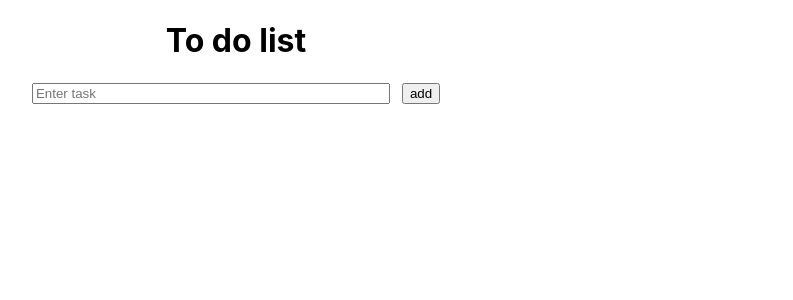
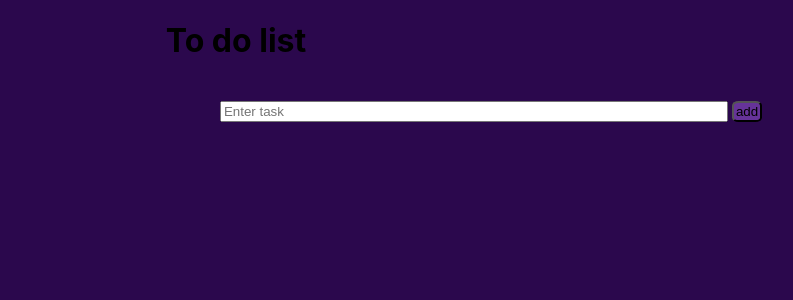
Before and after one commit to NaLa0x48/todolist, a React (Create React App) app: page / in a window 1280 px wide. Shown: the top 300 px of the page, without its empty margins (404-1197 px from the left). Built offline with nearby package versions, Linux system fonts and the light colour scheme.

Commit message:
Update App.css

```diff
--- a/src/App.css
+++ b/src/App.css
@@ -1,7 +1,10 @@
+body{
+  background-color: rgb(43, 8, 77);
+}
 .App {
   text-align: center;
   margin: auto;
-  width: 450px;
+  width: 100%;
 }
 
 .App-logo {
@@ -39,25 +42,37 @@
   }
 }
 
-.list-item{
-  list-style: none;
-  padding:18px 0 ;
-  width: 450px;
+.container{
+  width: 550px;
+  margin-left:620px;
+  margin-top: 40px;
 }
-
+form{
+  width: 550px;
+}
 .taskBox{
-  width: 350px;
+  width: 500px;
+}
+.form-btn{
+  margin-left: 4px;
+  padding:1px 2px 1px 2px;
+  border-color: black;
+  border-radius: 22%;
+  background-color: rebeccapurple;
+}
+.todos{
+  margin-top: 20px;
 
 }
-.form-btn{
-  margin-left: 12px;
+.todos .list-item{
+  margin-top: 10px;
+  width: 548px;
+  list-style: none;
+  background-color: aliceblue;
+
 }
-.sty{
-  width: 350px;
-  text-align: left;
+.title{
+  width: 412px;
+  display: inline-block;
+  background-color: blanchedalmond;
 }
-.sty1{
-  width: 350px;
-  text-align: left;
-  text-decoration: line-through;
-}
```
